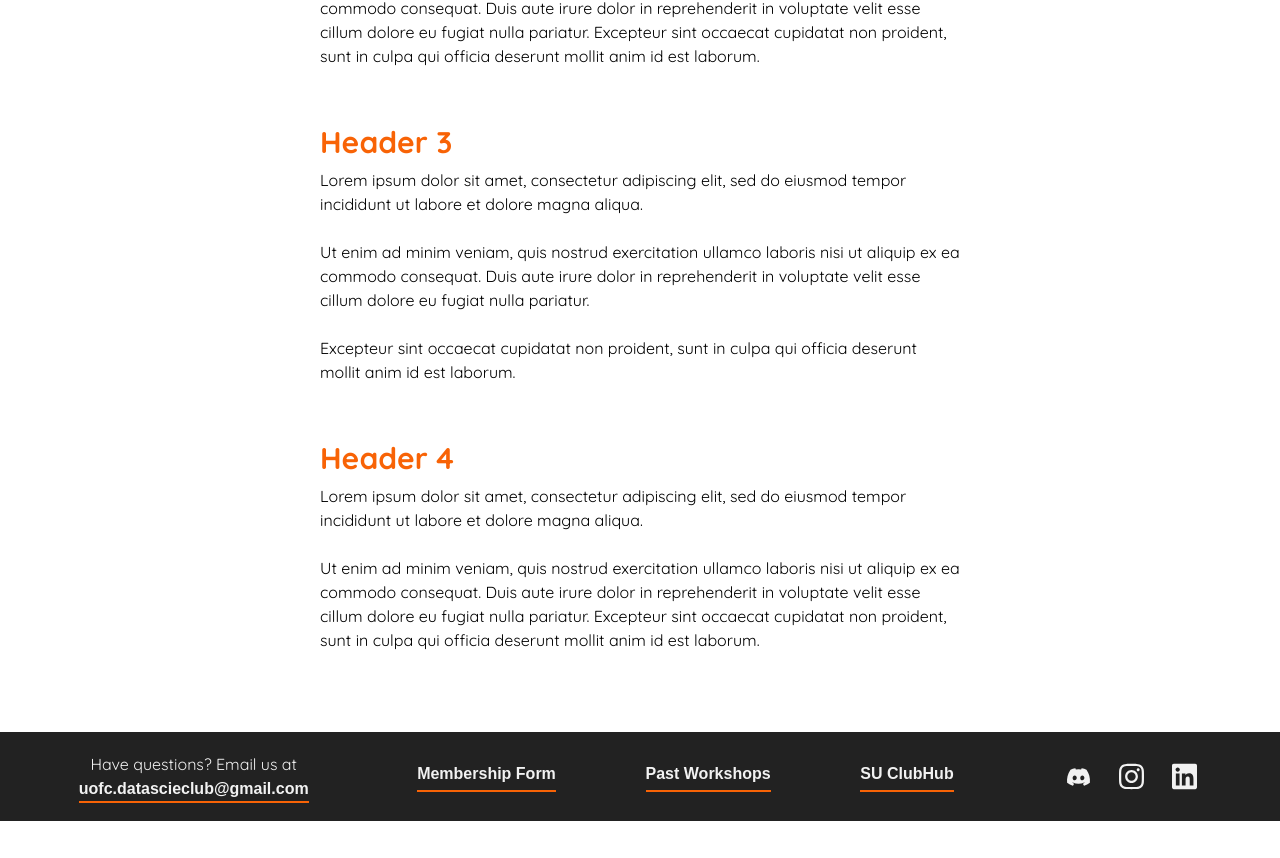
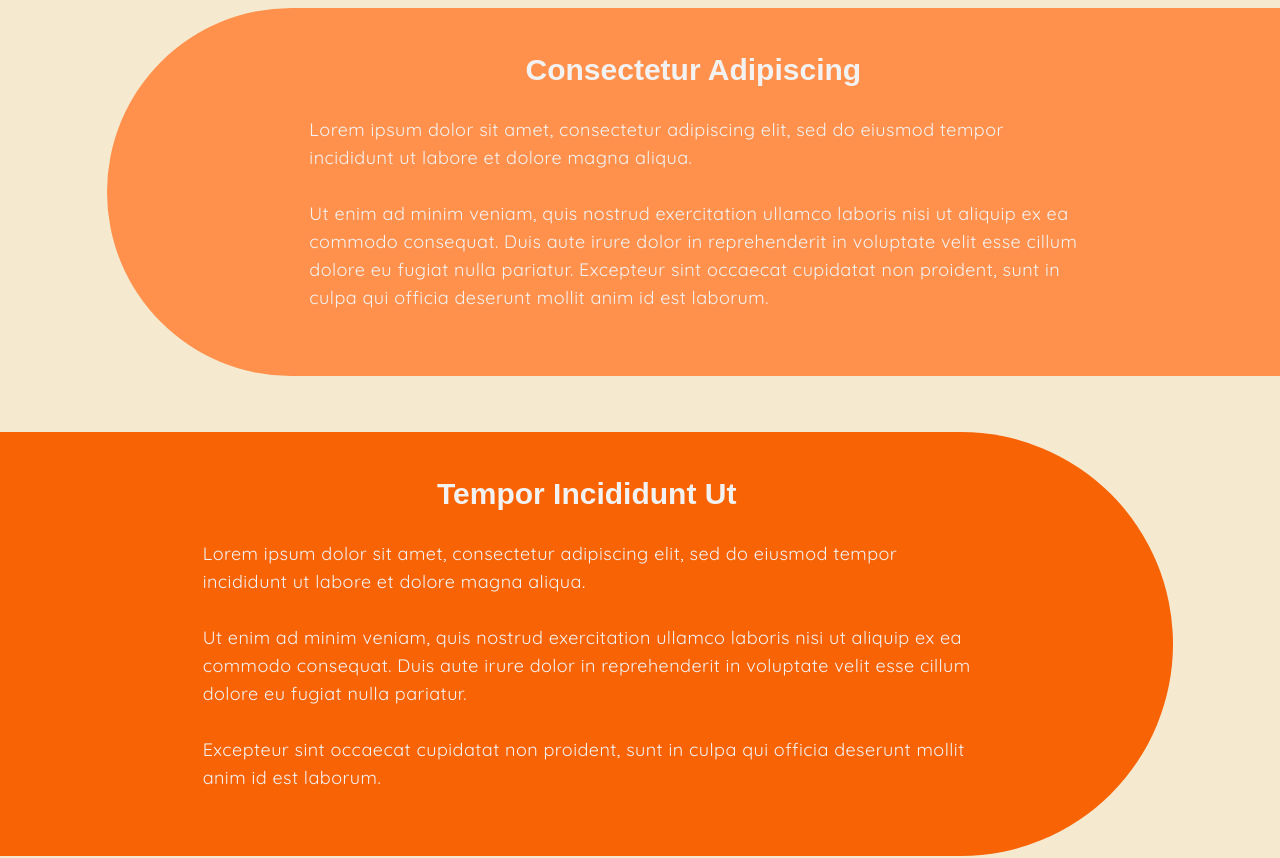
Before and after one commit to DSMLC/dsmlc-website, a Next.js app: page / in a window 1280 px wide. Shown: the part 1148-2006 px from the top of the page. Before the commit the page ends 1969 px from the top, so only its background shows below. Built offline with nearby package versions, Linux system fonts and the light colour scheme.

Commit message:
HeaderTextTemplate

```diff
--- a/app/components/Header.tsx
+++ b/app/components/Header.tsx
@@ -37,7 +37,7 @@ const NavbarLinksDesktop = () => {
                             `${page.link + sub.link}` === pathname
                               ? "text-dsmlcDataOrange"
                               : ""
-                          } hover:text-dsmlcDataOrange flex flex-col transition-all duration-150 justify-evenly items-center p-2 rounded-lg bg-dsmlcBlack hover:brightness-150 font-medium`}
+                          } hover:text-dsmlcDataOrange flex flex-col transition-all duration-150 justify-evenly items-center p-2 rounded-lg bg-dsmlcBlack hover:brightness-125 font-medium`}
                         >
                           <span className="hover:scale-105 transition-all duration-150">
                             {sub.name}
@@ -198,7 +198,7 @@ const NavbarLinksPhone = () => {
                                       `${page.link + sub.link}` === pathname
                                         ? "text-dsmlcDataOrange"
                                         : ""
-                                    } hover:text-dsmlcDataOrange flex flex-col transition-all duration-150 justify-evenly items-center p-2 rounded-lg bg-dsmlcBlack hover:brightness-150 font-medium`}
+                                    } hover:text-dsmlcDataOrange flex flex-col transition-all duration-150 justify-evenly items-center p-2 rounded-lg bg-dsmlcBlack hover:brightness-125 font-medium`}
                                   >
                                     <span className="hover:scale-105 w-full pl-16 text-start transition-all duration-150">
                                       {sub.name}
--- /dev/null
+++ b/app/components/HeaderTextTemplate.tsx
@@ -0,0 +1,30 @@
+import React from "react";
+
+interface PageData {
+  header: string;
+  text: string;
+}
+
+const HeaderTextTemplate = ({ Data }: { Data: PageData[] }) => {
+  return (
+    <div className="bg-dsmlcParchment">
+      <div className="flex flex-col w-full items-center lg:my-20 lg:gap-14 [&>*:nth-child(odd)]:bg-dsmlcDataOrange [&>*:nth-child(even)]:bg-dsmlcTangerine lg:[&>*:nth-child(odd)]:rounded-r-full lg:[&>*:nth-child(even)]:rounded-l-full lg:[&>*:nth-child(odd)]:mr-auto lg:[&>*:nth-child(even)]:ml-auto">
+        {Data.map((data) => {
+          return (
+            <div className="flex gap-7 flex-col p-16 lg:py-16 py-28 lg:pt-11 lg:px-0 lg:w-11/12 w-full items-center">
+              <div className="lg:text-3xl md:text-2xl text-xl text-dsmlcWhite font-bold font-redHat">
+                {data.header}
+              </div>{" "}
+              <div
+                className="text-dsmlcWhite tracking-wide max-w-3xl font-quicksand lg:text-lg md:text-base text-sm"
+                dangerouslySetInnerHTML={{ __html: data.text }}
+              ></div>
+            </div>
+          );
+        })}
+      </div>
+    </div>
+  );
+};
+
+export default HeaderTextTemplate;
--- a/app/components/Hero.tsx
+++ b/app/components/Hero.tsx
@@ -6,7 +6,7 @@ import Image from "next/image";
 
 const Hero = () => {
   return (
-    <div className="w-full h-[85vh] bg-black flex-col pt-16">
+    <div className="w-full h-[85vh] bg-dsmlcBlack flex-col pt-16">
       <div className="flex justify-center items-center h-full gap-10 flex-col text-dsmlcWhite">
         <div className="font-redHat font-bold lg:text-4xl md:text-3xl text-2xl md:gap-10 gap-5 flex md:flex-row flex-col md:items-end items-center justify-center">
           <Image
@@ -33,7 +33,7 @@ const Hero = () => {
         <div className="flex-row flex gap-10 items-center">
           {Object.values(SocialMediaData.social_media).map((app) => {
             return (
-              <div className="flex items-center text-white hover:bg-dsmlcDataOrange transition-all duration-300 rounded p-1 md:h-10 h-9">
+              <div className="flex items-center text-dsmlcWhite hover:bg-dsmlcDataOrange transition-all duration-300 rounded p-1 md:h-10 h-9">
                 {" "}
                 <a href={app.link} target="_blank">
                   <Image
--- a/app/components/PageTemplate.tsx
+++ /dev/null
@@ -1,25 +0,0 @@
-import React from "react";
-
-interface PageData {
-  header: string;
-  text: string;
-}
-
-const PageTemplate = ({ Data }: { Data: PageData[] }) => {
-  return (
-    <div className="flex flex-col items-start max-w-3xl m-auto my-20 gap-14">
-      {Data.map((data) => {
-        return (
-          <div className="flex gap-2 flex-col mx-16">
-            <div className="text-3xl text-dsmlcDataOrange font-bold">
-              {data.header}
-            </div>{" "}
-            <div dangerouslySetInnerHTML={{ __html: data.text }}></div>
-          </div>
-        );
-      })}
-    </div>
-  );
-};
-
-export default PageTemplate;
--- a/app/page.tsx
+++ b/app/page.tsx
@@ -1,7 +1,7 @@
 import Image from "next/image";
 import HomeData from "../public/data/home.json";
 import Hero from "./components/Hero";
-import PageTemplate from "./components/PageTemplate";
+import PageTemplate from "./components/HeaderTextTemplate";
 
 export default async function Home() {
   return (
--- a/public/data/home.json
+++ b/public/data/home.json
@@ -1,18 +1,18 @@
 [
   {
-    "header": "Header 1",
+    "header": "Lorem Ipsum Dolor",
     "text": "Lorem ipsum dolor sit amet, consectetur adipiscing elit, sed do eiusmod tempor incididunt ut labore et dolore magna aliqua. Ut enim ad minim veniam, quis nostrud exercitation ullamco laboris nisi ut aliquip ex ea commodo consequat. Duis aute irure dolor in reprehenderit in voluptate velit esse cillum dolore eu fugiat nulla pariatur. Excepteur sint occaecat cupidatat non proident, sunt in culpa qui officia deserunt mollit anim id est laborum."
   },
   {
-    "header": "Header 2",
+    "header": "Consectetur Adipiscing",
     "text": "Lorem ipsum dolor sit amet, consectetur adipiscing elit, sed do eiusmod tempor incididunt ut labore et dolore magna aliqua. <br><br>Ut enim ad minim veniam, quis nostrud exercitation ullamco laboris nisi ut aliquip ex ea commodo consequat. Duis aute irure dolor in reprehenderit in voluptate velit esse cillum dolore eu fugiat nulla pariatur. Excepteur sint occaecat cupidatat non proident, sunt in culpa qui officia deserunt mollit anim id est laborum."
   },
   {
-    "header": "Header 3",
+    "header": "Tempor Incididunt Ut",
     "text": "Lorem ipsum dolor sit amet, consectetur adipiscing elit, sed do eiusmod tempor incididunt ut labore et dolore magna aliqua. <br><br>Ut enim ad minim veniam, quis nostrud exercitation ullamco laboris nisi ut aliquip ex ea commodo consequat. Duis aute irure dolor in reprehenderit in voluptate velit esse cillum dolore eu fugiat nulla pariatur. <br><br> Excepteur sint occaecat cupidatat non proident, sunt in culpa qui officia deserunt mollit anim id est laborum."
   },
   {
-    "header": "Header 4",
+    "header": "Eiusmod Tempor",
     "text": "Lorem ipsum dolor sit amet, consectetur adipiscing elit, sed do eiusmod tempor incididunt ut labore et dolore magna aliqua. <br><br>Ut enim ad minim veniam, quis nostrud exercitation ullamco laboris nisi ut aliquip ex ea commodo consequat. Duis aute irure dolor in reprehenderit in voluptate velit esse cillum dolore eu fugiat nulla pariatur. Excepteur sint occaecat cupidatat non proident, sunt in culpa qui officia deserunt mollit anim id est laborum."
   }
 ]
--- a/tailwind.config.ts
+++ b/tailwind.config.ts
@@ -18,11 +18,17 @@ const config: Config = {
         dsmlcTangerine: "#FF914D",
         dsmlcParchment: "#F5EACF",
         dsmlcWhite: "#F2F2F2",
-        dsmlcBlack: "#222222",
+        dsmlcDarkBlack: "#222222",
+        dsmlcBlack: "#7a280f",
       },
       fontFamily: {
         redHat: ['"Red_Hat_Display"', "sans-serif"],
         quicksand: ['"Quicksand"', "sans-serif"],
+      },
+      borderRadius: {
+        "4xl": "2rem",
+        "5xl": "2.5rem",
+        "6xl": "9rem",
       },
     },
   },
```
